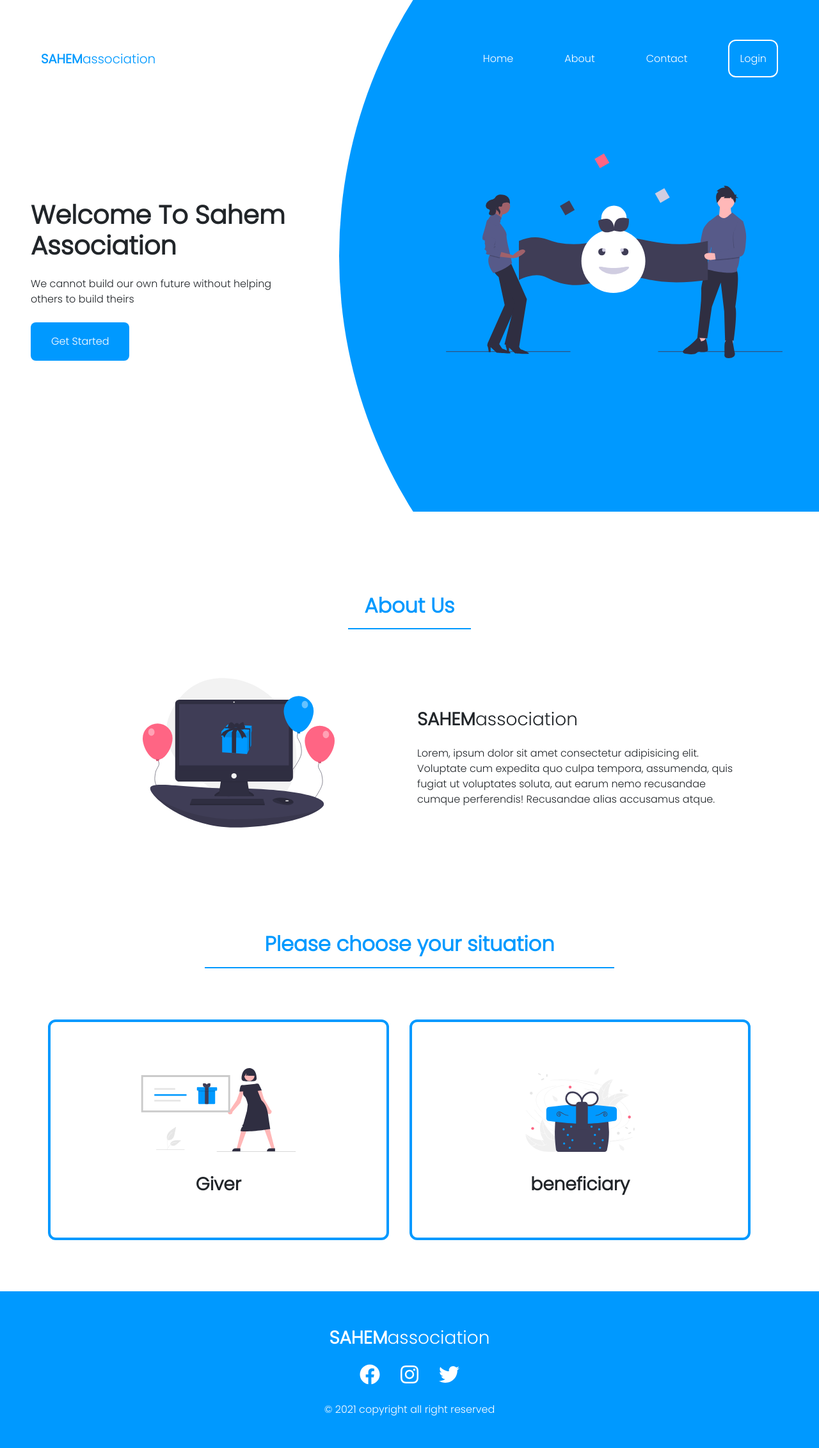
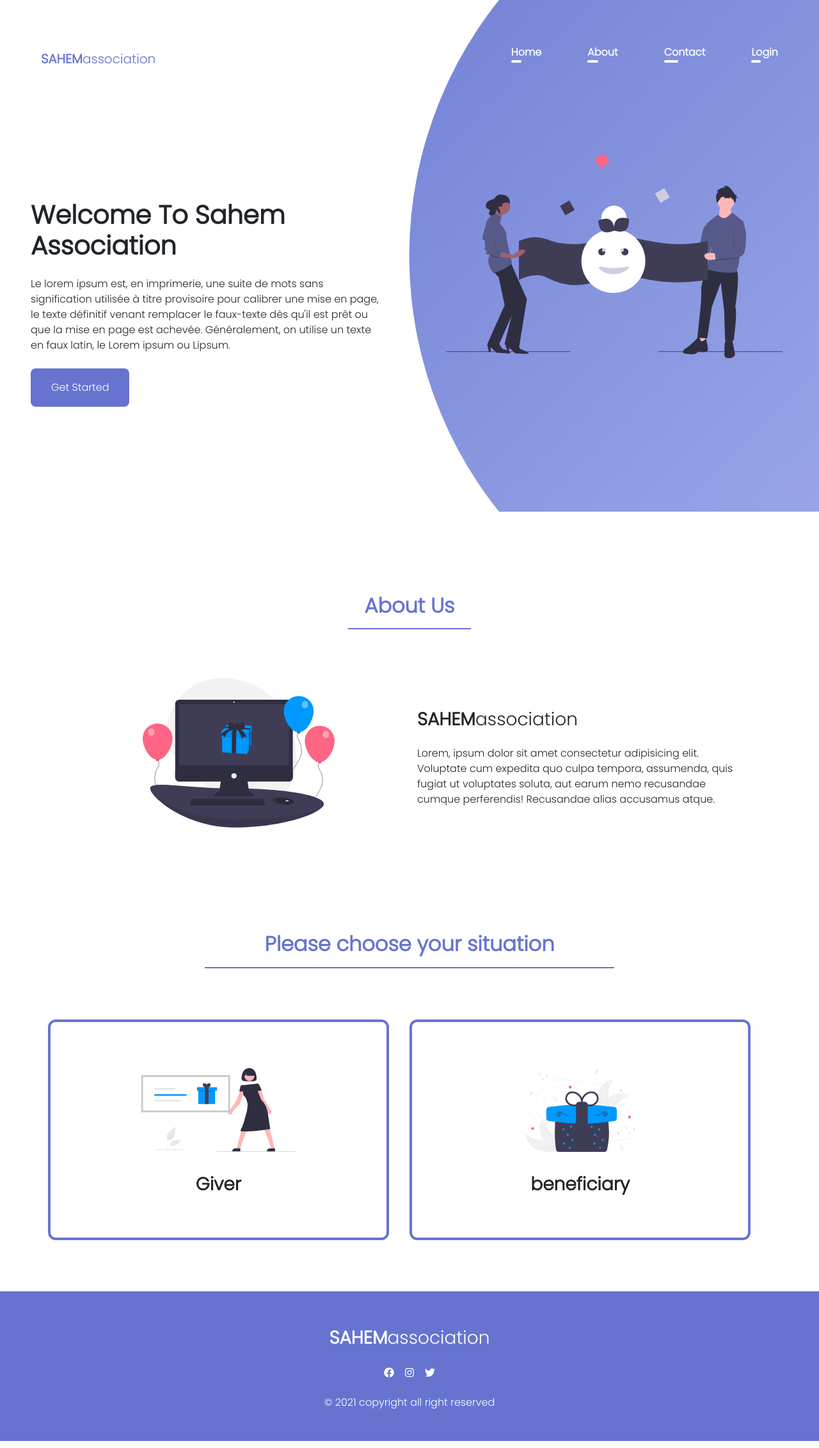
Before and after one commit to anasmasti/sahm-frontend, a Next.js app: page / in a window 1280 px wide. Shown: the whole page at 64% size. Built offline with nearby package versions, Linux system fonts and the light colour scheme.

Commit message:
Refactoring code

```diff
--- a/components/Footer.js
+++ b/components/Footer.js
@@ -1,11 +1,10 @@
 import React from "react";
 import style from "../styles/Home.module.scss";
-import { FontAwesomeIcon } from "@fortawesome/react-fontawesome";
 import {
-  faFacebook,
-  faInstagram,
-  faTwitter,
-} from "@fortawesome/free-brands-svg-icons";
+  FaFacebook,
+  FaInstagram,
+  FaTwitter,
+} from 'react-icons/fa';
 
 const Footer = () => {
   return (
@@ -20,22 +19,13 @@ const Footer = () => {
         </h3>
         <div className="footer__social  text-center pb-4">
           <a href="#" className={style.FooterIcon}>
-            <FontAwesomeIcon
-              icon={faFacebook}
-              className={"mx-3 fa-2x"}
-            ></FontAwesomeIcon>
+            <FaFacebook />
           </a>
           <a href="#" className={style.FooterIcon}>
-            <FontAwesomeIcon
-              icon={faInstagram}
-              className={"mx-3 fa-2x"}
-            ></FontAwesomeIcon>
+            <FaInstagram className='mx-3' />
           </a>
           <a href="#" className={style.FooterIcon}>
-            <FontAwesomeIcon
-              icon={faTwitter}
-              className={"mx-3 fa-2x"}
-            ></FontAwesomeIcon>
+            <FaTwitter />
           </a>
         </div>
         <div className="footer__social  text-center text-white">
--- a/components/Header.js
+++ b/components/Header.js
@@ -1,8 +1,9 @@
 import React, { useEffect, useState } from "react";
 import Link from "next/link";
 import style from "../styles/shared/Header.module.scss";
-import { FontAwesomeIcon } from "@fortawesome/react-fontawesome";
-import { faBars, faTimes } from "@fortawesome/free-solid-svg-icons";
+import {
+  faBars, faTimes
+} from 'react-icons/fa';
 
 const Header = (props) => {
   const [active, setActive] = useState(false);
@@ -60,22 +61,21 @@ const Header = (props) => {
         <nav className={style.nav + " text-center " + style.bd_grid}>
           <div>
             <Link href="/">
-              <h5 className={" my-auto d-flex text-left " +  (active ? style.logoOnScroll : style.nav__logo) }>
+              <h5 className={" my-auto d-flex text-left " + (active ? style.logoOnScroll : style.nav__logo)}>
                 <strong>SAHEM</strong>association
               </h5>
             </Link>
           </div>
 
-          <div className={" " + style.nav__toggle} id="nav-toggle">
+          <div className={["d-flex justify-conte", style.nav__toggle].join(' ')} id="nav-toggle">
             {/* <i className={style.bx + " " + style.bx_menu}></i> */}
-            <FontAwesomeIcon
-              icon={faBars}
-              className={"mx-1 fa-1x " + (active ? "   text-light " : " ") }
-              onClick={() => {
+            <a className={"mx-1 fa-1x " + (active ? "   text-light " : " ")} onClick={() => {
               setShow(true);
               console.log(show);
-              }}
-            ></FontAwesomeIcon>
+            }}>
+              <faBars />
+            </a>
+
           </div>
 
           <div
@@ -85,39 +85,43 @@ const Header = (props) => {
             id="nav-menu"
           >
             <div className={" " + style.nav__close} id="nav-close">
-              <FontAwesomeIcon
-                icon={faTimes}
+              <faTimes
                 className={"mx-1 fa-1x "}
                 onClick={() => {
                   setShow(false);
                   console.log(show);
                 }}
-              ></FontAwesomeIcon>
+              />
             </div>
 
-            <ul className={" my-auto " + style.nav__list}>
-              <li className={" " + style.nav__item}>
-                <a
-                  href="#home"
-                  className={style.active + " " + style.nav__link}
-                >
+            <ul className={"" + style.navbar_items}>
+              <li >
+                <Link href="/">
+                  <a className={[style.hover_line].join(' ')}>
                     Home
                   </a>
+                </Link>
               </li>
               <li className={" " + style.nav__item}>
-                <a href="#about" className={" " + style.nav__link}>
+                <Link href="/about">
+                  <a className={[style.hover_line].join(' ')} >
                     About
                   </a>
+                </Link>
               </li>
               <li className={" " + style.nav__item}>
-                <a href="#skills" className={" " + style.nav__link}>
+                <Link href="/contact">
+                  <a className={[style.hover_line].join(' ')} >
                     Contact
                   </a>
+                </Link>
               </li>
-              <li className={ " " + style.nav__item}>
-                <a href="#contact" className={style.Login + " " + style.nav__link}>
+              <li className={" " + style.nav__item}>
+                <Link href="/login">
+                  <a className={[style.hover_line].join(' ')} >
                     Login
                   </a>
+                </Link>
               </li>
             </ul>
           </div>
--- a/package.json
+++ b/package.json
@@ -9,15 +9,12 @@
     "lint": "next lint"
   },
   "dependencies": {
-    "@fortawesome/fontawesome-svg-core": "^1.2.36",
-    "@fortawesome/free-brands-svg-icons": "^5.15.4",
-    "@fortawesome/free-solid-svg-icons": "^5.15.4",
-    "@fortawesome/react-fontawesome": "^0.1.15",
     "bootstrap": "^5.1.1",
     "next": "11.1.2",
     "node-sass": "^6.0.1",
     "react": "17.0.2",
     "react-dom": "17.0.2",
+    "react-icons": "^4.2.0",
     "sass": "^1.41.1"
   },
   "devDependencies": {
--- a/pages/index.js
+++ b/pages/index.js
@@ -18,8 +18,9 @@ export default function Home() {
             <b>Welcome To Sahem Association</b>
           </h1>
           <p className={"my-4 " + style.home__description}>
-            We cannot build our own future without helping <br /> others to
-            build theirs
+            Le lorem ipsum est, en imprimerie, une suite de mots sans signification utilisée à
+            titre provisoire pour calibrer une mise en page, le texte définitif venant remplacer le faux-texte dès qu'il est
+            prêt ou que la mise en page est achevée. Généralement, on utilise un texte en faux latin, le Lorem ipsum ou Lipsum.
           </p>
           <a href="#UserType" className={" " + style.home__button}>
             Get Started
@@ -38,7 +39,7 @@ export default function Home() {
 
       {/* :::::::::: About Us :::::::::: */}
       <div className={" " + style.AboutUs} id="AboutUs">
-        <div className={ style.title }>
+        <div className={style.title}>
           <h2 className={" mx-auto "}>
             <b>About Us</b>
           </h2>
--- a/styles/Home.module.scss
+++ b/styles/Home.module.scss
@@ -58,8 +58,8 @@
   left: 0;
   width: 100%;
   height: 100%;
-  background-color: color('main-color');
-  clip-path: circle(750px at right);
+  background-image: linear-gradient(-45deg, color('seconde-color') 0%, color('main-color') 100%);
+  clip-path: circle(60% at right);
   // z-index: 10;
 }
 
--- a/styles/helpers/_mixins.scss
+++ b/styles/helpers/_mixins.scss
@@ -10,7 +10,7 @@
 
 // Global transition
 @mixin global-transition {
-    @apply transition delay-300;
+    transition: 0.3s all;
 }
 
 // Global center
--- a/styles/helpers/_variables.scss
+++ b/styles/helpers/_variables.scss
@@ -1,8 +1,10 @@
 // Global colors
 $colors: (
-    "main-color": #0099ff,
-    "blur-color": #40b3ff,
-    "body-color": rgb(250, 250, 250),
+    // "main-color": #97a5e7,
+    "main-color": #6674d0,
+    "seconde-color": #97a5e7,
+    "third-color": #c8d6f5,
+    "body-color": #fefefe,
     "transparent-color": transparent,
     "danger": #ffa2a2,
     "success": #25e6bf,
--- a/styles/pages/Beneficiary/login.module.scss
+++ b/styles/pages/Beneficiary/login.module.scss
@@ -90,7 +90,7 @@
 }
 
 .btn:hover {
-  background-color: color('blur-color');
+  background-color: color('seconde-color');
 }
 
 .btn {
@@ -137,7 +137,7 @@
   top: -10%;
   right: 48%;
   transform: translateY(-50%);
-  background-image: linear-gradient(-45deg, color('blur-color') 0%, color('main-color') 100%);
+  background-image: linear-gradient(-45deg, color('seconde-color') 0%, color('main-color') 100%);
   transition: 1.8s ease-in-out;
   border-radius: 50%;
   z-index: 6;
--- a/styles/shared/Header.module.scss
+++ b/styles/shared/Header.module.scss
@@ -175,7 +175,7 @@
 }
 
 .navOnScroll {
-  padding: 2rem;
+  padding: 1rem;
   color: color('light');
   text-align: center;
   position: fixed;
@@ -198,6 +198,44 @@
   display: flex;
   justify-content: space-between;
   align-items: center;
+}
+
+// Style of nav bar
+.navbar_items {
+  display: flex;
+  flex-direction: row;
+  gap: 1.5rem;
+  font-weight: 700;
+
+  & li {
+      list-style: none;
+  }
+
+  & a {
+      color: color(light);
+      text-decoration: none;
+      @include global-transition;
+      &:hover {
+          color: #f5f5f5;
+      }
+  }
+}
+
+// Style of hover line
+.hover_line {
+  &::after {
+      content: "";
+      display: flex;
+      width: 35%;
+      height: 0.2rem;
+      border-radius: $main-border-radius;
+      background-color: color(light);
+      @include global-transition;
+  }
+
+  &:hover::after {
+      width: 100%;
+  }
 }
 
 // .nav__list {
```
Also changed, not shown: 1 other file (tests, documents, lock files or other folders). Lines whose indentation alone changed are shown as unchanged.
